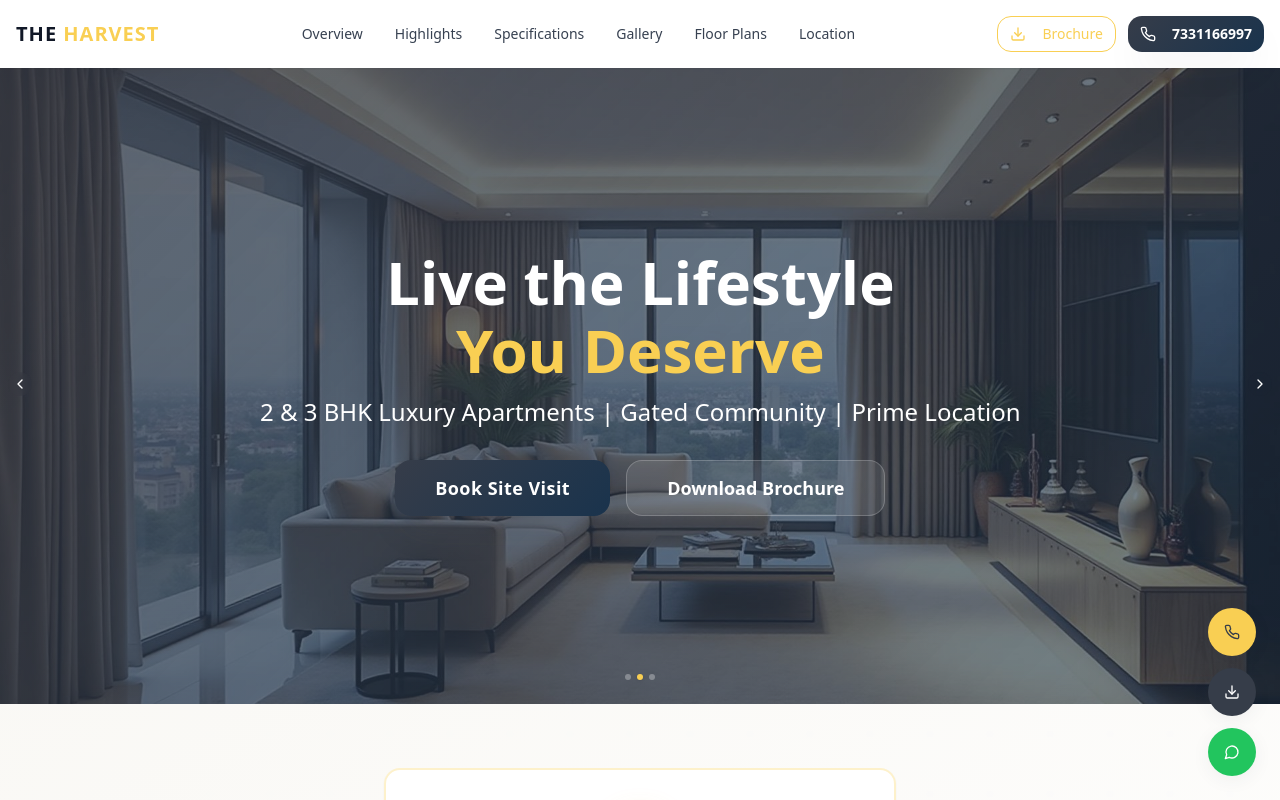
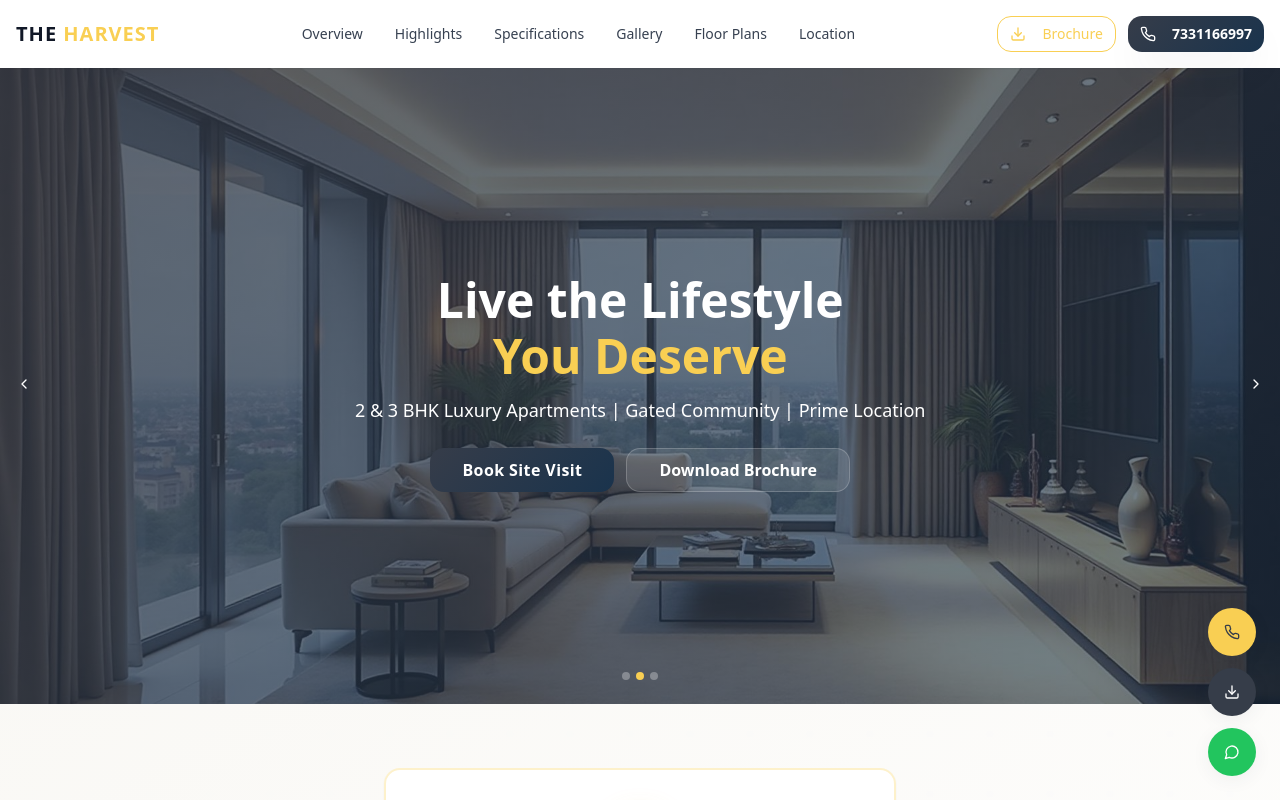
Before and after one commit to DigitalMojo-in/Realestate-2, a React (Vite) app: page / in a window 1280 px wide. Shown: the top 800 px of the page. Built offline with nearby package versions, Linux system fonts and the light colour scheme.

Commit message:
Code edited in Lovable Code Editor
Edited UI in Lovable

```diff
--- a/src/components/HeroSection.tsx
+++ b/src/components/HeroSection.tsx
@@ -1,5 +1,5 @@
 import { useState, useEffect } from 'react';
-import { Button } from "@/components/ui/button";
+import { Button } from '@/components/ui/button';
 import { ChevronLeft, ChevronRight } from 'lucide-react';
 import hero1 from '@/assets/hero-1.jpg';
 import hero2 from '@/assets/hero-2.jpg';
@@ -29,7 +29,7 @@ const HeroSection = ({ onLeadFormOpen }: HeroSectionProps) => {
   };
 
   return (
-    <section className="relative h-[80vh] w-full overflow-hidden mt-16">
+    <section className="relative h-[80vh] sm:h-[80vh] w-full overflow-hidden mt-16">
       {/* Image Slider */}
       <div className="absolute inset-0">
         {images.map((image, index) => (
@@ -49,32 +49,32 @@ const HeroSection = ({ onLeadFormOpen }: HeroSectionProps) => {
       </div>
 
       {/* Overlay */}
-      <div className="absolute inset-0 hero-gradient z-10" />
+      <div className="absolute inset-0 hero-gradient" />
 
       {/* Navigation Buttons */}
       <button
         onClick={prevSlide}
-        className="absolute left-2 top-1/2 -translate-y-1/2 bg-transparent hover:bg-white/10 backdrop-blur-sm rounded-full p-1 z-20"
+        className="absolute left-2 top-1/2 -translate-y-1/2 bg-transparent hover:bg-white/10 rounded-full p-1 sm:p-2 z-20"
       >
         <ChevronLeft className="w-4 h-4 text-white" />
       </button>
       <button
         onClick={nextSlide}
-        className="absolute right-2 top-1/2 -translate-y-1/2 bg-transparent hover:bg-white/10 backdrop-blur-sm rounded-full p-1 z-20"
+        className="absolute right-2 top-1/2 -translate-y-1/2 bg-transparent hover:bg-white/10 rounded-full p-1 sm:p-2 z-20"
       >
         <ChevronRight className="w-4 h-4 text-white" />
       </button>
 
       {/* Slide Indicators */}
-      <div className="absolute bottom-6 left-1/2 -translate-x-1/2 flex space-x-1.5 z-20">
+      <div className="absolute bottom-6 left-1/2 -translate-x-1/2 flex space-x-1.5 z-10">
         {images.map((_, index) => (
           <button
             key={index}
             onClick={() => setCurrentSlide(index)}
-            className={`w-1.5 h-1.5 rounded-full transition-all duration-300 ${
+            className={`w-1.5 h-1.5 sm:w-2 sm:h-2 rounded-full transition-all duration-300 ${
               index === currentSlide
-                ? 'bg-luxury-gold shadow'
-                : 'bg-white/30 hover:bg-white/60'
+                ? 'bg-luxury-gold shadow-accent'
+                : 'bg-white/30 hover:bg-white/50'
             }`}
           />
         ))}
@@ -82,28 +82,28 @@ const HeroSection = ({ onLeadFormOpen }: HeroSectionProps) => {
 
       {/* Content */}
       <div className="absolute inset-0 flex items-center justify-center z-10">
-        <div className="text-center text-white px-4 max-w-4xl mx-auto animate-fade-in-up">
-          <h1 className="font-montserrat text-3xl sm:text-4xl md:text-5xl lg:text-6xl font-bold mb-4 animate-slide-up leading-tight">
+        <div className="text-center text-white px-4 max-w-3xl mx-auto animate-fade-in-up">
+          <h1 className="font-montserrat text-3xl sm:text-5xl font-bold mb-4 animate-slide-up leading-tight">
             Live the Lifestyle <br />
             <span className="text-luxury-gold block mt-2">You Deserve</span>
           </h1>
-          <p className="text-base sm:text-lg md:text-xl lg:text-2xl mb-6 sm:mb-8 opacity-90 animate-slide-up font-light px-2" style={{animationDelay: '0.3s'}}>
+          <p className="text-sm sm:text-lg mb-6 opacity-90 animate-slide-up font-light px-2" style={{ animationDelay: '0.3s' }}>
             2 & 3 BHK Luxury Apartments | Gated Community | Prime Location
           </p>
-          <div className="flex flex-col sm:flex-row gap-3 sm:gap-4 justify-center animate-slide-up px-4 sm:px-0" style={{animationDelay: '0.6s'}}>
+          <div className="flex flex-col sm:flex-row gap-3 justify-center animate-slide-up px-4 sm:px-0" style={{ animationDelay: '0.6s' }}>
             <Button
               variant="cta"
-              size="xl"
+              size="lg"
               onClick={onLeadFormOpen}
-              className="text-base sm:text-lg w-full sm:w-auto transform transition-all duration-300 hover:scale-105 active:scale-95"
+              className="text-sm sm:text-base px-6 sm:px-8 transform transition-all duration-300 hover:scale-105 active:scale-95"
             >
               Book Site Visit
             </Button>
             <Button
               variant="hero"
-              size="xl"
+              size="lg"
               onClick={onLeadFormOpen}
-              className="text-base sm:text-lg w-full sm:w-auto transform transition-all duration-300 hover:scale-105 active:scale-95"
+              className="text-sm sm:text-base px-6 sm:px-8 transform transition-all duration-300 hover:scale-105 active:scale-95"
             >
               Download Brochure
             </Button>
```
